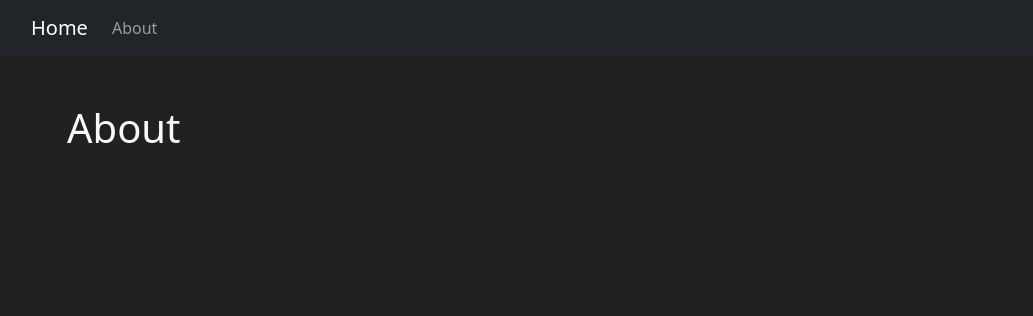
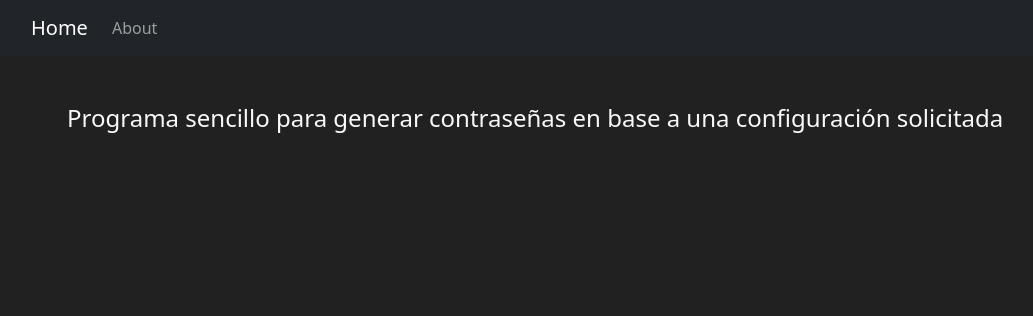
Before and after one commit to fabian-poblete/passwords-generator, a Django app: page /about in a window 1280 px wide. Shown: the top 316 px of the page, without its empty margins (51-1084 px from the left). Run offline with Django 4.2, Linux system fonts and the light colour scheme.

Commit message:
Modifique mensaje en about

```diff
--- a/generator/templates/generator/about.html
+++ b/generator/templates/generator/about.html
@@ -1,4 +1,4 @@
 {%extends 'generator/layout.html'%} {%block content%}
-<h1>About</h1>
+<h4>Programa sencillo para generar contraseñas en base a una configuración solicitada</h3>
 
 {%endblock%}
```
